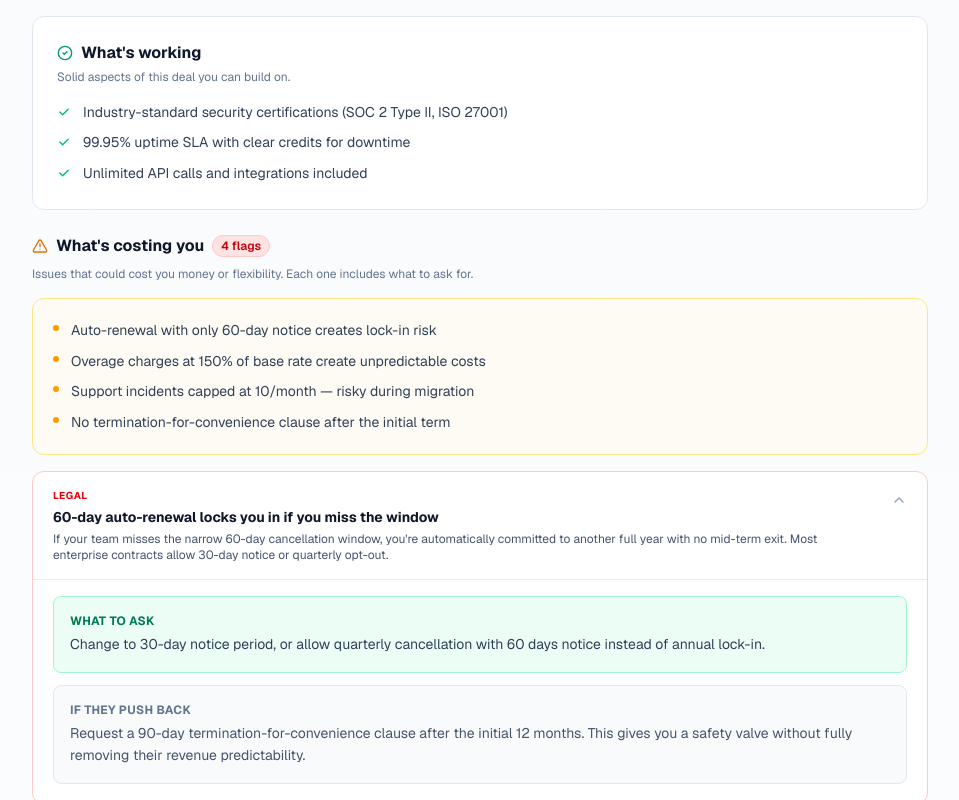
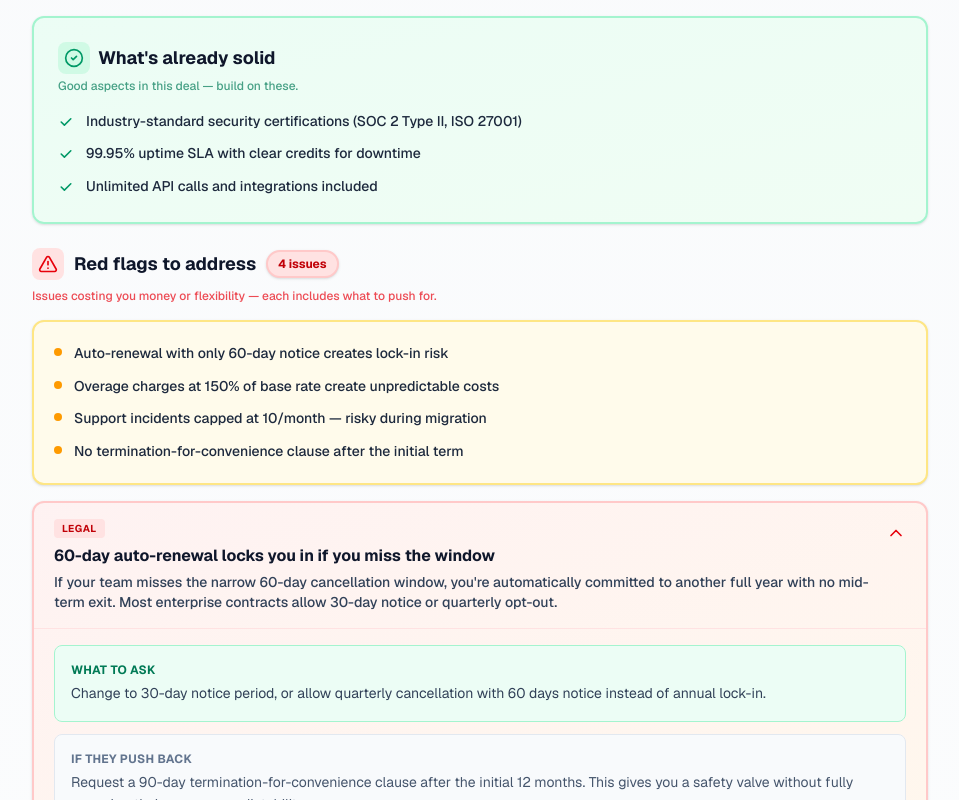
Before and after one commit to Boomchakalala/Dealcheck, a Next.js app: page /example in a window 1280 px wide. Shown: the part 820-1620 px from the top of the page, without its empty margins (160-1119 px from the left). Built offline with nearby package versions, Linux system fonts and the light colour scheme.

Commit message:
Sandbox autosave

```diff
--- a/src/components/OutputDisplay.tsx
+++ b/src/components/OutputDisplay.tsx
@@ -180,17 +180,19 @@ export function OutputDisplay({ output, roundId }: OutputDisplayProps) {
       </div>
 
       {/* ── Section 3: What's Working ── */}
-      <div className="bg-white rounded-xl border border-slate-200 p-4 sm:p-6">
+      <div className="bg-gradient-to-br from-emerald-50 to-green-50 rounded-xl border-2 border-emerald-200 p-4 sm:p-6 shadow-sm">
         <div className="flex items-center gap-2 mb-1">
-          <CheckCircle2 className="w-4 h-4 text-emerald-600" />
-          <h2 className="text-base font-bold text-slate-900">What's working</h2>
+          <div className="p-1.5 bg-emerald-100 rounded-lg">
+            <CheckCircle2 className="w-5 h-5 text-emerald-600" />
+          </div>
+          <h2 className="text-lg font-bold text-slate-900">What's already solid</h2>
         </div>
-        <p className="text-xs text-slate-500 mb-4">Solid aspects of this deal you can build on.</p>
-        <ul className="space-y-2">
+        <p className="text-xs text-emerald-700/70 mb-4 font-medium">Good aspects in this deal — build on these.</p>
+        <ul className="space-y-2.5">
           {output.quick_read.whats_solid.map((item, idx) => (
-            <li key={idx} className="flex items-start gap-3 text-sm text-slate-700 leading-relaxed">
-              <span className="text-emerald-500 mt-1 flex-shrink-0">
-                <svg className="w-3.5 h-3.5" fill="currentColor" viewBox="0 0 20 20">
+            <li key={idx} className="flex items-start gap-3 text-sm text-slate-800 leading-relaxed font-medium">
+              <span className="text-emerald-600 mt-1 flex-shrink-0">
+                <svg className="w-4 h-4" fill="currentColor" viewBox="0 0 20 20">
                   <path fillRule="evenodd" d="M16.707 5.293a1 1 0 010 1.414l-8 8a1 1 0 01-1.414 0l-4-4a1 1 0 011.414-1.414L8 12.586l7.293-7.293a1 1 0 011.414 0z" clipRule="evenodd" />
                 </svg>
               </span>
@@ -203,24 +205,26 @@ export function OutputDisplay({ output, roundId }: OutputDisplayProps) {
       {/* ── Section 4: Watch Out ── */}
       {(output.quick_read.whats_concerning.length > 0 || output.red_flags.length > 0) && (
         <div className="space-y-4">
-          <div className="flex items-center gap-2">
-            <AlertTriangle className="w-4 h-4 text-amber-600" />
-            <h2 className="text-base font-bold text-slate-900">What's costing you</h2>
+          <div className="flex items-center gap-2.5">
+            <div className="p-1.5 bg-red-100 rounded-lg">
+              <AlertTriangle className="w-5 h-5 text-red-600" />
+            </div>
+            <h2 className="text-lg font-bold text-slate-900">Red flags to address</h2>
             {output.red_flags.length > 0 && (
-              <span className="text-xs font-semibold px-2 py-0.5 rounded-full bg-red-100 text-red-700 border border-red-200">
-                {output.red_flags.length} flag{output.red_flags.length !== 1 ? 's' : ''}
+              <span className="text-xs font-bold px-2.5 py-1 rounded-full bg-red-100 text-red-700 border-2 border-red-200 shadow-sm">
+                {output.red_flags.length} issue{output.red_flags.length !== 1 ? 's' : ''}
               </span>
             )}
           </div>
-          <p className="text-xs text-slate-500 -mt-2">Issues that could cost you money or flexibility. Each one includes what to ask for.</p>
+          <p className="text-xs text-red-600/70 -mt-2 font-medium">Issues costing you money or flexibility — each includes what to push for.</p>
 
           {/* Quick concerns */}
           {output.quick_read.whats_concerning.length > 0 && (
-            <div className="bg-amber-50/50 rounded-xl border border-amber-200 p-4 sm:p-5">
-              <ul className="space-y-2">
+            <div className="bg-amber-50 rounded-xl border-2 border-amber-200 p-4 sm:p-5 shadow-sm">
+              <ul className="space-y-2.5">
                 {output.quick_read.whats_concerning.map((concern, idx) => (
-                  <li key={idx} className="flex items-start gap-3 text-sm text-slate-700 leading-relaxed">
-                    <span className="text-amber-500 mt-1.5 flex-shrink-0 w-1.5 h-1.5 rounded-full bg-amber-500" />
+                  <li key={idx} className="flex items-start gap-3 text-sm text-slate-800 leading-relaxed font-medium">
+                    <span className="text-amber-600 mt-1.5 flex-shrink-0 w-2 h-2 rounded-full bg-amber-500" />
                     {concern}
                   </li>
                 ))}
@@ -230,23 +234,23 @@ export function OutputDisplay({ output, roundId }: OutputDisplayProps) {
 
           {/* Red flags - expandable */}
           {output.red_flags.map((flag, idx) => (
-            <div key={idx} className="bg-white rounded-xl border border-red-200 overflow-hidden">
+            <div key={idx} className="bg-gradient-to-br from-red-50 to-orange-50 rounded-xl border-2 border-red-200 overflow-hidden shadow-sm hover:shadow-md transition-shadow">
               <button
                 onClick={() => toggleFlag(idx)}
-                className="w-full px-5 py-4 flex items-start justify-between hover:bg-red-50/30 transition-colors text-left"
+                className="w-full px-5 py-4 flex items-start justify-between hover:bg-red-100/50 transition-colors text-left"
               >
                 <div className="flex-1">
-                  <div className="flex items-center gap-2 mb-1">
-                    <span className="text-[10px] font-bold text-red-600 uppercase tracking-wider">{flag.type}</span>
+                  <div className="flex items-center gap-2 mb-1.5">
+                    <span className="text-[10px] font-bold text-red-700 uppercase tracking-wider bg-red-100 px-2 py-0.5 rounded">{flag.type}</span>
                   </div>
-                  <h3 className="font-bold text-slate-900 text-sm">{flag.issue}</h3>
-                  <p className="text-xs text-slate-600 mt-1">{flag.why_it_matters}</p>
+                  <h3 className="font-bold text-slate-900 text-base mb-1">{flag.issue}</h3>
+                  <p className="text-sm text-slate-700 font-medium">{flag.why_it_matters}</p>
                 </div>
                 <div className="ml-4 flex-shrink-0 mt-1">
                   {expandedFlags.includes(idx) ? (
-                    <ChevronUp className="w-4 h-4 text-slate-400" />
+                    <ChevronUp className="w-5 h-5 text-red-600" />
                   ) : (
-                    <ChevronDown className="w-4 h-4 text-slate-400" />
+                    <ChevronDown className="w-5 h-5 text-red-600" />
                   )}
                 </div>
               </button>
```
